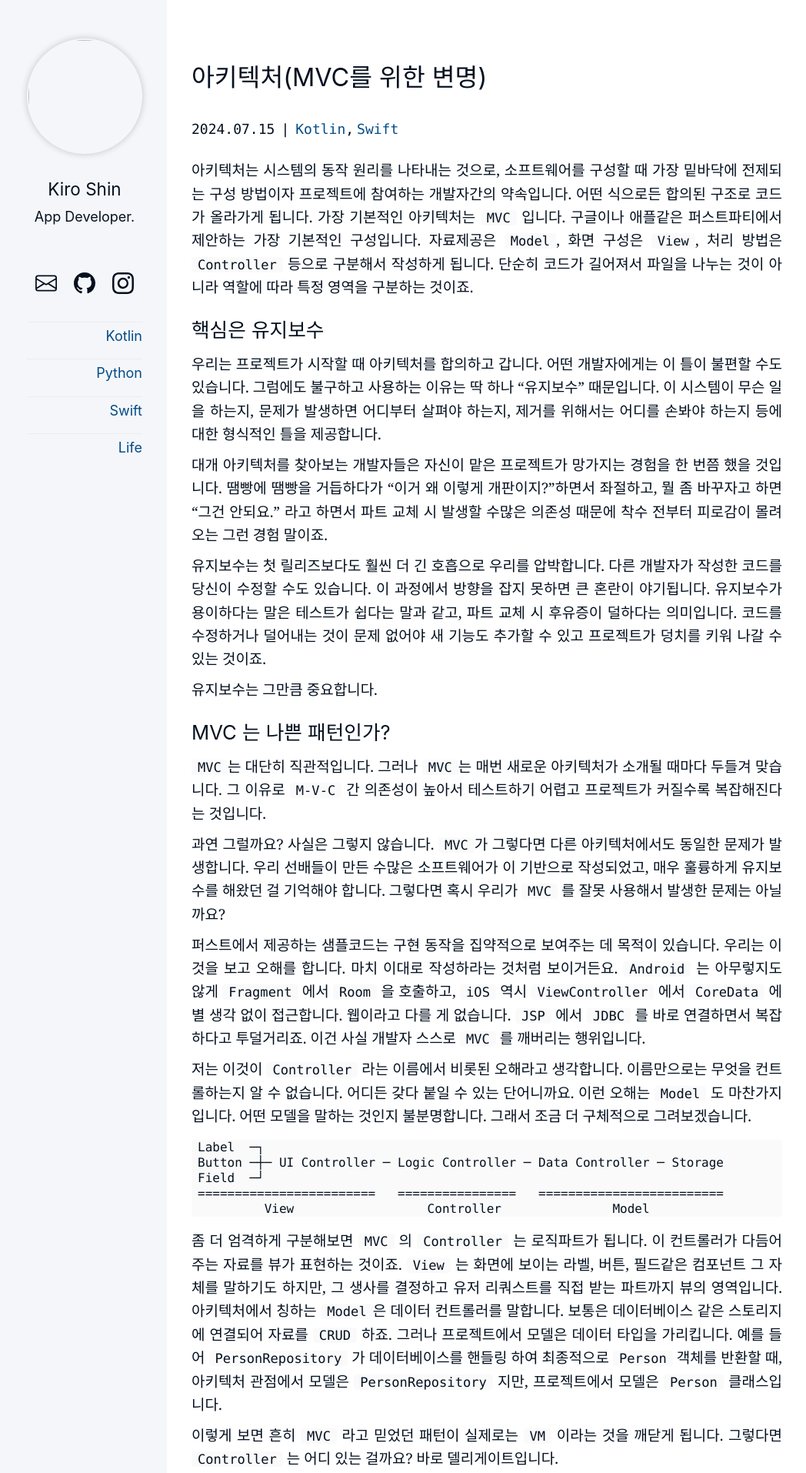
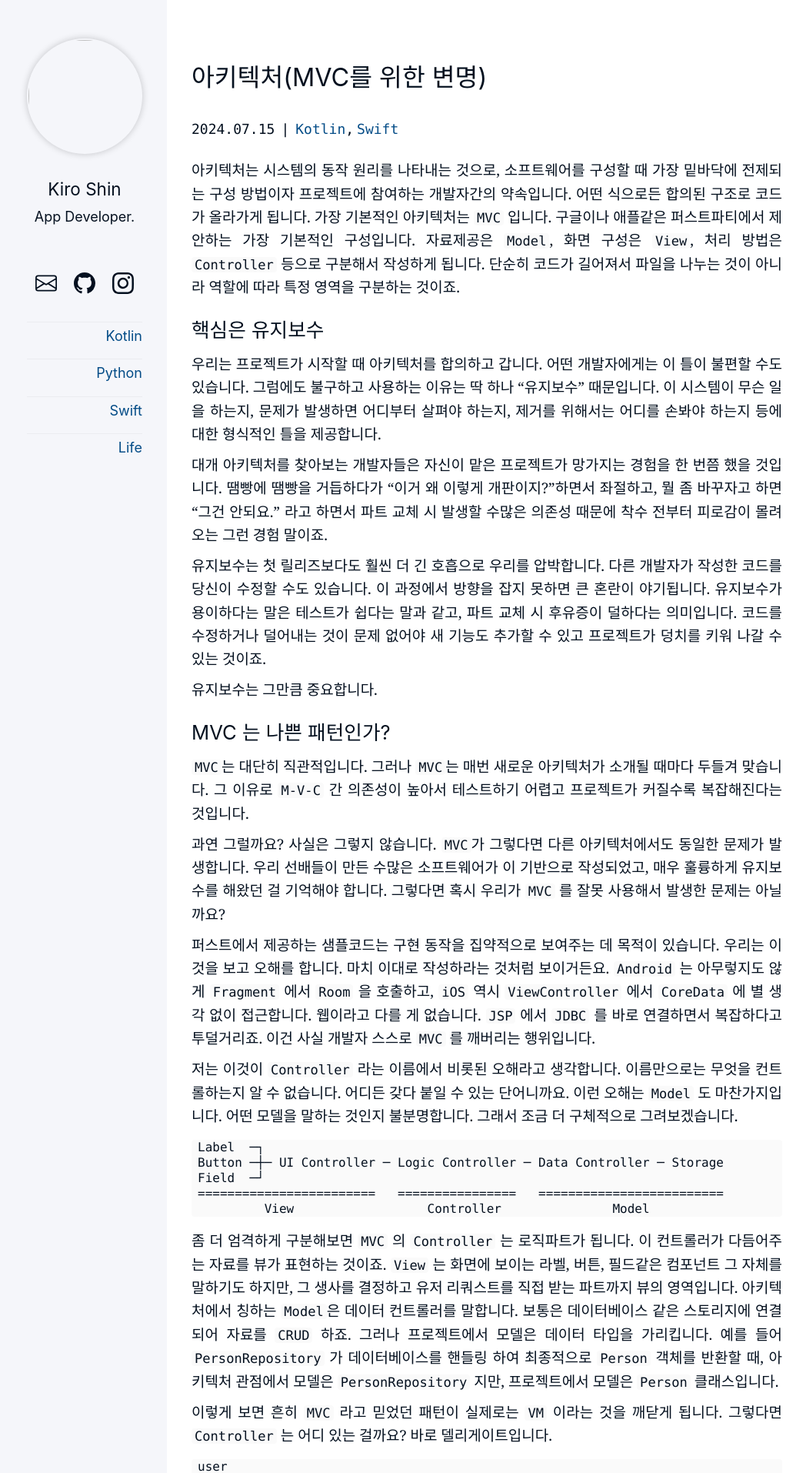
Before and after one commit to kiroshin/kiroshin.github.io, a Jekyll site: the page built from _posts/2024-07-15-architecture.md, in a window 1280 px wide. Shown: the top 1914 px of the page at 77% size, without its empty margins (103-1151 px from the left). Built offline with Jekyll 4.4.1, drawn with Linux system fonts in a browser that asks for light colours.

Commit message:
Update _page.scss

```diff
--- a/_sass/_page.scss
+++ b/_sass/_page.scss
@@ -157,7 +157,7 @@ svg {
 code.language-plaintext {
   background-color: $bg-code-color;
   border-radius: $radius-tiny-size;
-  padding: 0 8px;
+  padding: 0 4px;
   font-size: 0.9em;
 }
 
```
